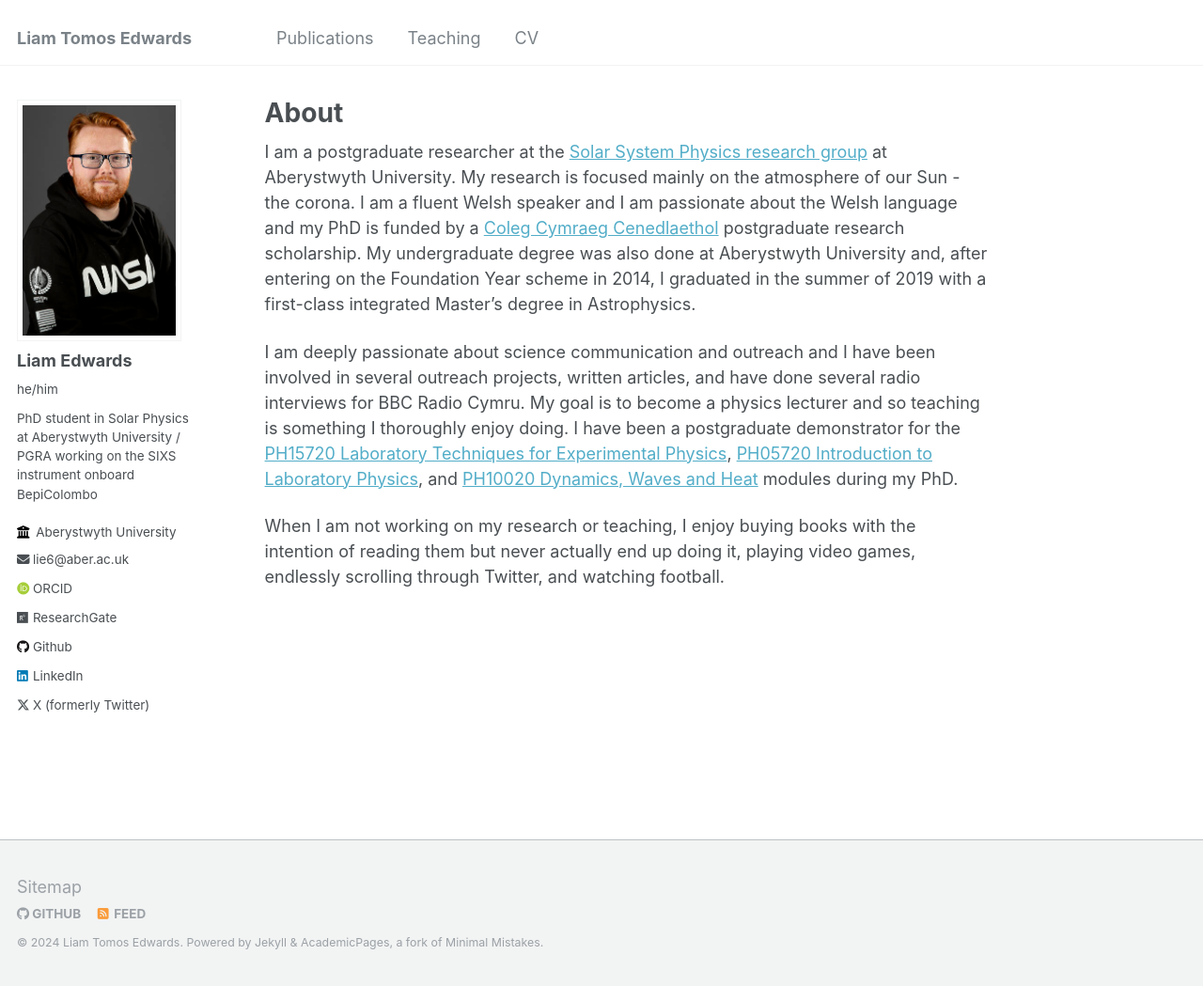
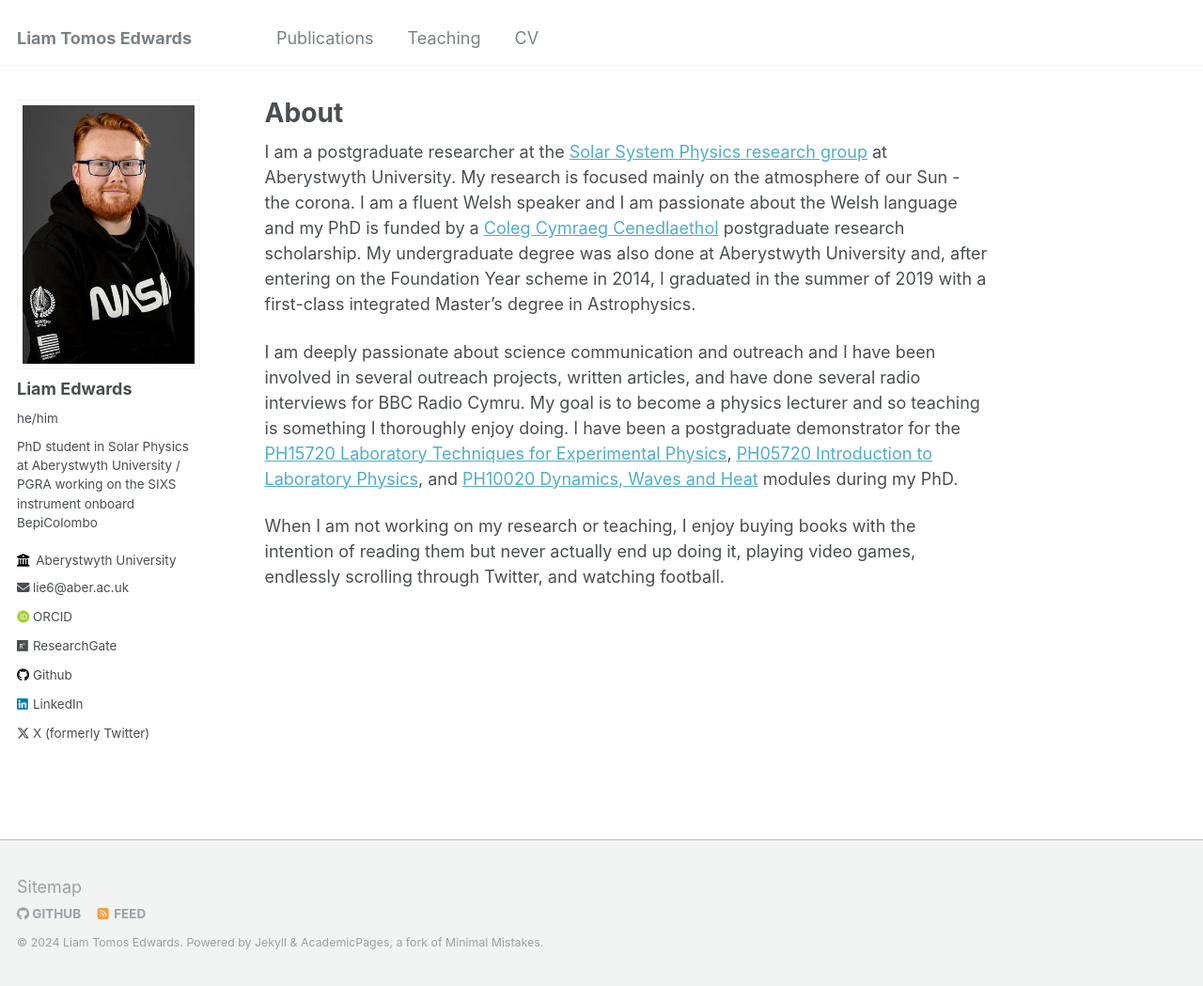
Before and after one commit to liamtomosedwards/liamtomosedwards.github.io, a Jekyll site: the page built from _pages/about.md, in a window 1280 px wide and 1049 px high. Shown: the whole window at 94% size. Built offline with Jekyll 4.4.1, drawn with Linux system fonts in a browser that asks for light colours; some web fonts are replaced.

Commit message:
Update _sidebar.scss

```diff
--- a/_sass/_sidebar.scss
+++ b/_sass/_sidebar.scss
@@ -81,7 +81,6 @@
   vertical-align: top;
   width: 36px;
   // set width only, for non-square avatars
-  height: 36px;
 
   @include breakpoint($large) {
     display: block;
@@ -90,7 +89,9 @@
   }
 
   img {
-    max-width: 175px;
+    max-width: 100%;
+    height: auto;
+    width: auto;
     border-radius: 0%;
 
     @include breakpoint($large) {
```
